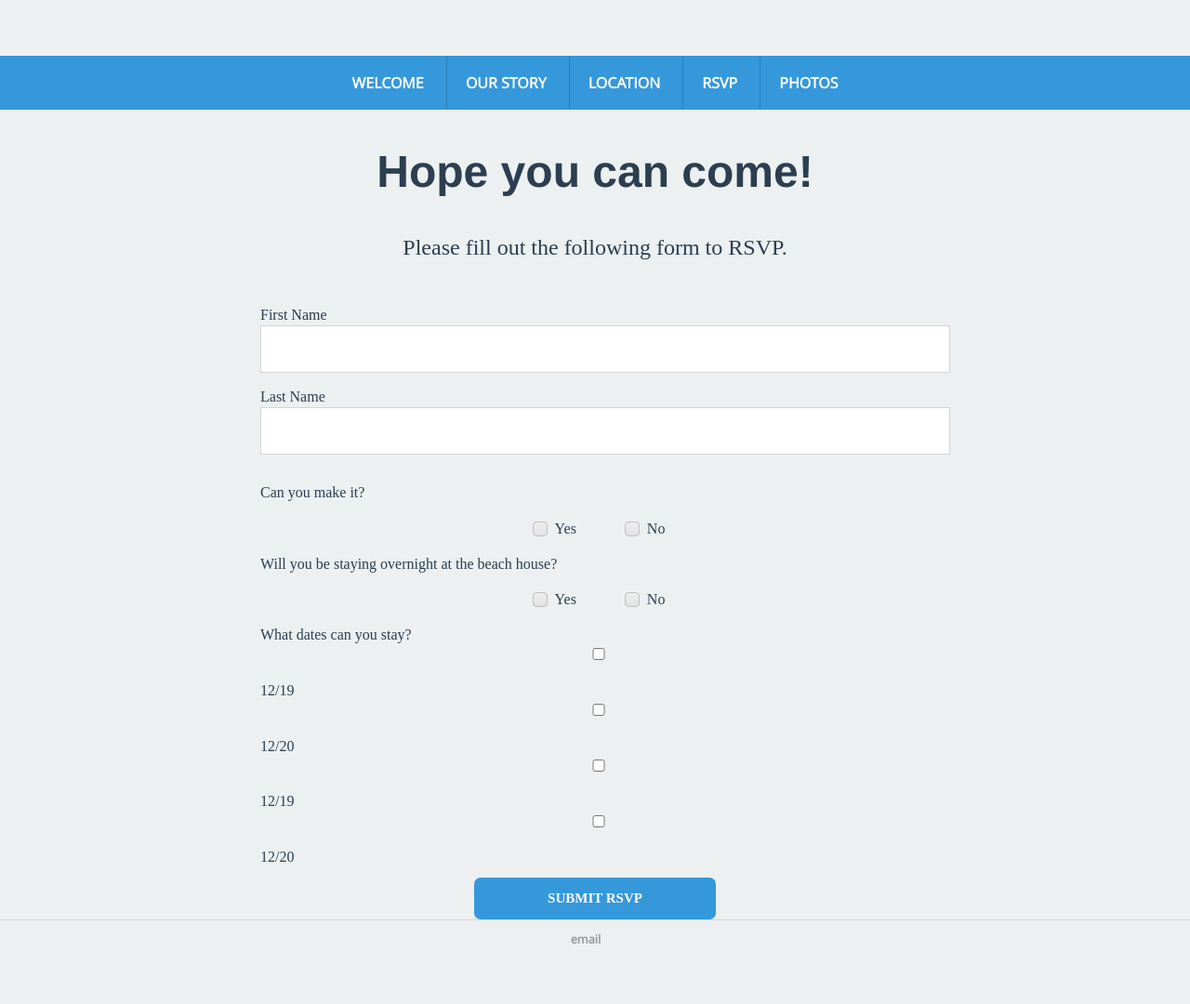
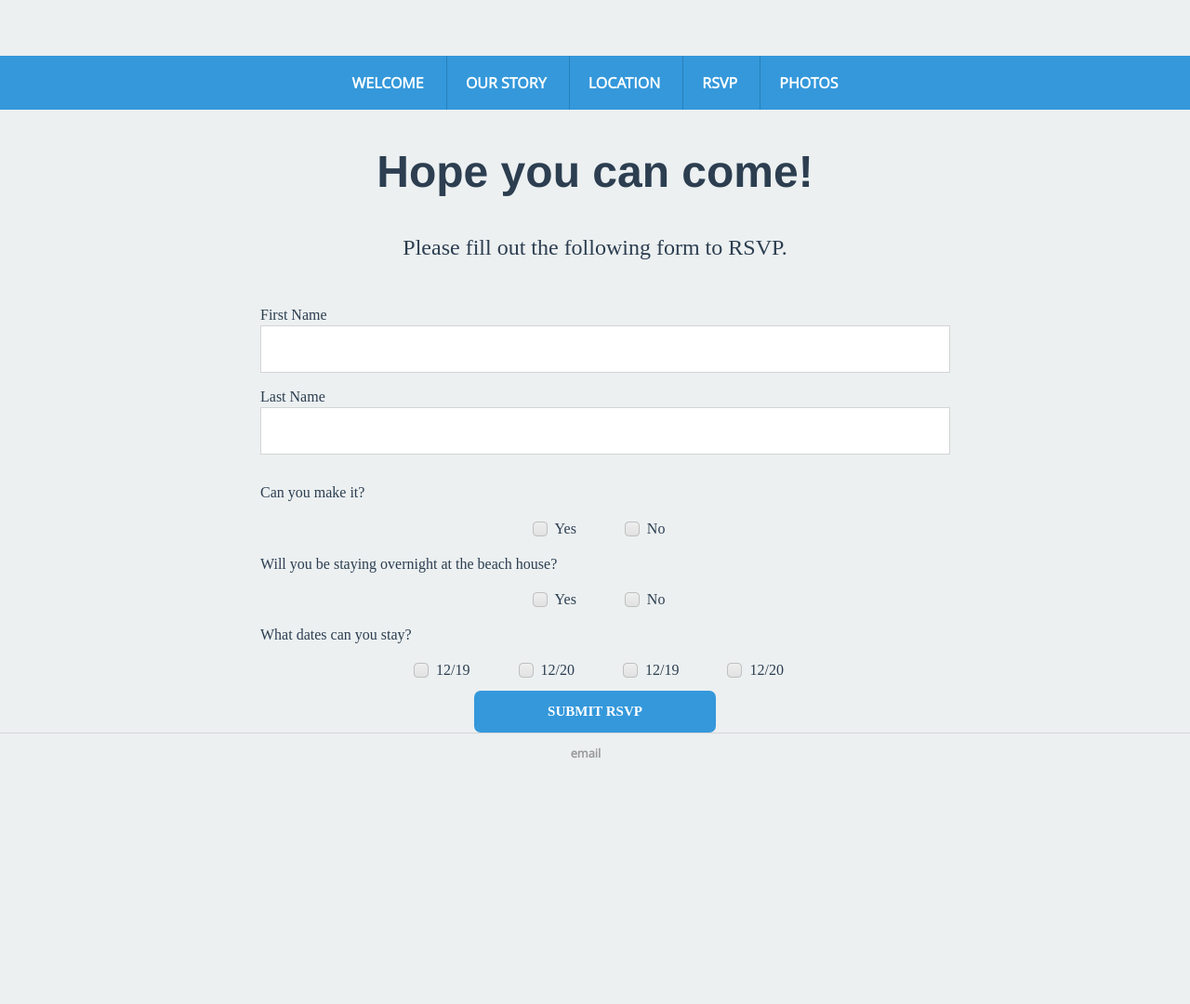
Before and after one commit to st-wed/st-wed.github.io, a Jekyll site: the page built from rsvp/index.html, in a window 1280 px wide. Shown: the whole page at 93% size. Built offline with Jekyll 4.4.1, drawn with Linux system fonts in a browser that asks for light colours; after the commit the page ends 900 px from its top, so only the background shows below that.

Commit message:
formatted dates

```diff
--- a/css/main.css
+++ b/css/main.css
@@ -129,6 +129,7 @@ ul.posts li {
     text-align: center;
 }
 
+#rsvp-form input[type='checkbox']:not(old),
 #rsvp-form input[type='radio']:not(old){
  /* Hide the input, but have it still be clickable */
     width   : 28px;
@@ -137,6 +138,7 @@ ul.posts li {
     opacity : 0;
 }
 
+#rsvp-form input[type='checkbox']:not(old) + label,
 #rsvp-form input[type='radio']:not(old) + label{
   display      : inline-block;
   margin-left  : -28px;
@@ -148,6 +150,12 @@ ul.posts li {
 #rsvp-form input[type='radio']:not(old):checked + label{
     background-position : 0 -48px;
 }
+#rsvp-form input[type='checkbox']:not(old):checked + label{
+    background-position : 0 -24px;
+}
 #rsvp-form .yes-no{
 display:inline;margin:auto 20px;
 }
+#rsvp-form .multi-choice{
+display:inline;margin:auto 20px;
+}
```
